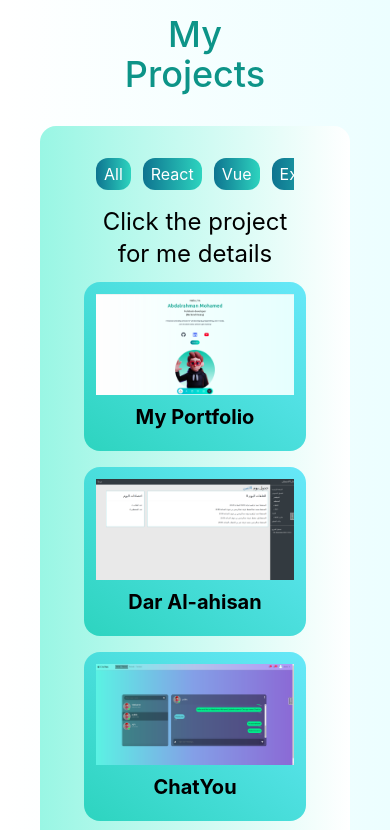
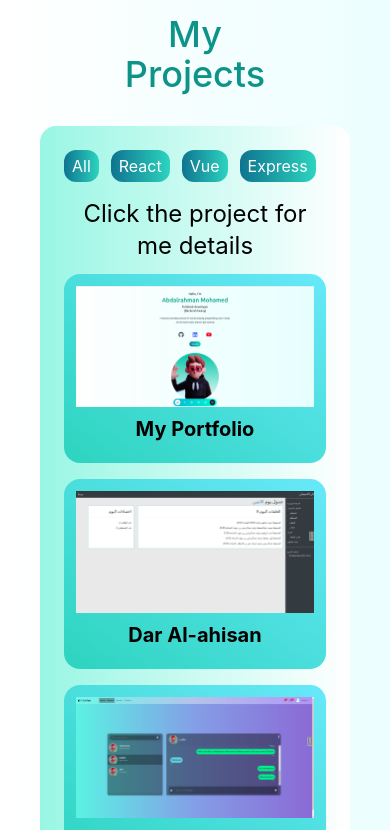
Before and after one commit to abdoohossamm/portfolio, a Next.js app: page / in a window 390 px wide. Shown: the part 3940-4770 px from the top of the page. Built offline with nearby package versions, Linux system fonts and the light colour scheme.

Commit message:
Make projectsList more compatible with the phones.

```diff
--- a/components/projects/projectList/ProjectsList.tsx
+++ b/components/projects/projectList/ProjectsList.tsx
@@ -16,6 +16,7 @@ const ProjectsList = () => {
         }
 
         const newArray = projectsData.filter((project) =>
+            // @ts-ignore
             project.category.includes(category)
         );
         setProjects(newArray);
@@ -23,7 +24,7 @@ const ProjectsList = () => {
     };
 
     return (
-        <div className="px-5 py-2 overflow-y-scroll max-h-screen" >
+        <div className="lg:p-5 sm:p-3 overflow-y-scroll max-h-screen" >
             <ProjectsNavbar
                 handlerFilterCategory={handlerFilterCategory}
                 active={active}
--- a/components/projects/projectList/ProjectsNavbar.tsx
+++ b/components/projects/projectList/ProjectsNavbar.tsx
@@ -21,7 +21,7 @@ const ProjectsNavbar: FunctionComponent<{
     active: string;
 }> = (props) => {
     return (
-        <div className={"px-3 py-4"}>
+        <div className={"lg:px-3 py-4"}>
             <div className="flex space-x-3 overflow-x-auto list-none">
                 <NavItem value="all" {...props} />
                 <NavItem value="react" {...props} />
```
